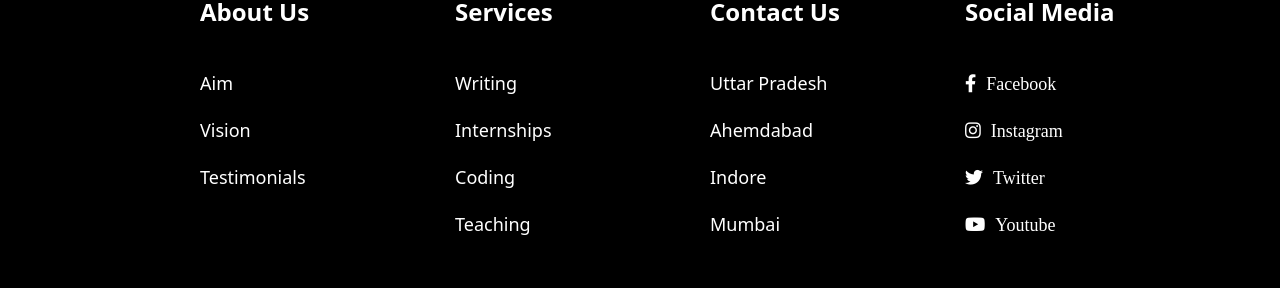
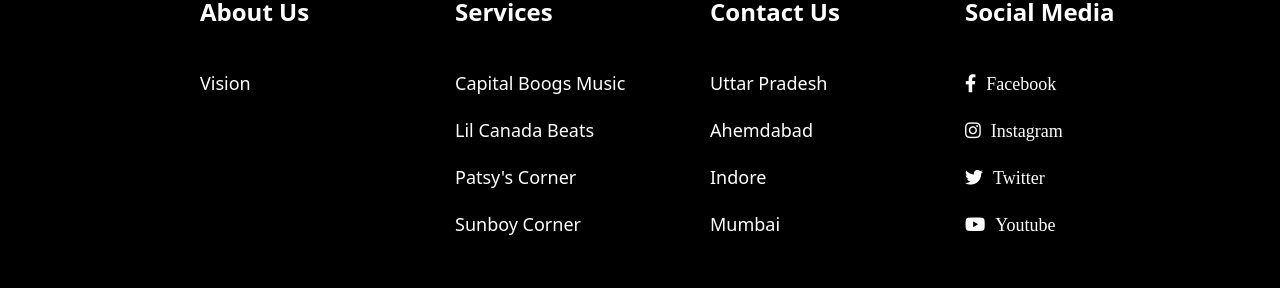
Before and after one commit to jmarise/boogs-app, a React (Create React App) app: page / in a window 1280 px wide. Shown: the part 462-750 px from the top of the page. Built offline with nearby package versions, Linux system fonts and the light colour scheme.

Commit message:
removed unecessary mov file

```diff
--- a/src/components/Footer.js
+++ b/src/components/Footer.js
@@ -88,16 +88,14 @@
 		<Row>
 		<Column>
 			<Heading>About Us</Heading>
-			<FooterLink href="#">Aim</FooterLink>
 			<FooterLink href="#">Vision</FooterLink>
-			<FooterLink href="#">Testimonials</FooterLink>
 		</Column>
 		<Column>
 			<Heading>Services</Heading>
-			<FooterLink href="#">Writing</FooterLink>
-			<FooterLink href="#">Internships</FooterLink>
-			<FooterLink href="#">Coding</FooterLink>
-			<FooterLink href="#">Teaching</FooterLink>
+			<FooterLink href="#">Capital Boogs Music</FooterLink>
+			<FooterLink href="#">Lil Canada Beats</FooterLink>
+			<FooterLink href="#">Patsy's Corner</FooterLink>
+			<FooterLink href="#">Sunboy Corner</FooterLink>
 		</Column>
 		<Column>
 			<Heading>Contact Us</Heading>
```
